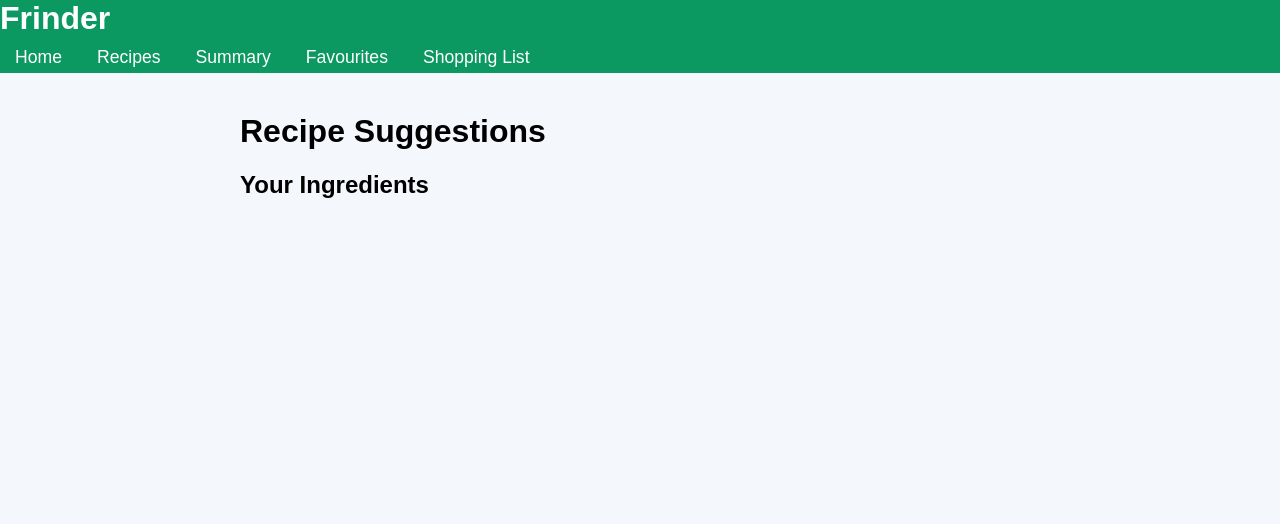
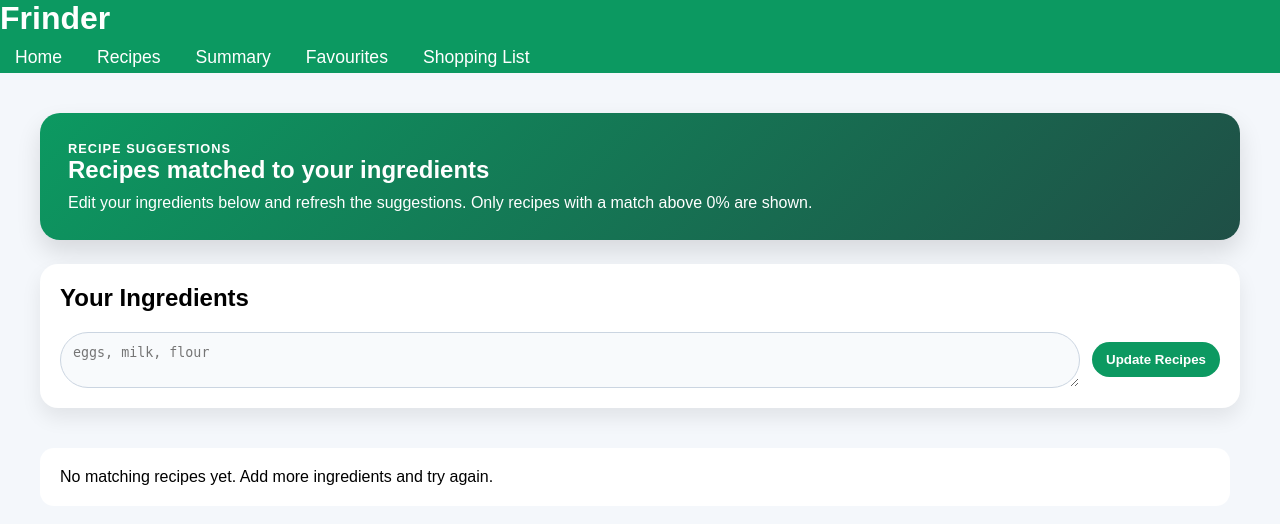
Before and after one commit to 2026-pwr-sl/script-languages-6g, a Flask app: page /recipes in a window 1280 px wide. Shown: the top 524 px of the page. Run offline with Flask 3, Linux system fonts and the light colour scheme.

Commit message:
feat: improve recipes page UI

```diff
--- a/Frinder/static/style.css
+++ b/Frinder/static/style.css
@@ -125,3 +125,135 @@ button {
   font-weight: bold;
   text-decoration: none;
 }
+
+.container {
+    max-width: 1200px;
+}
+
+.recipes-banner {
+    background: linear-gradient(135deg, #0C9961, #1f4f46);
+    color: white;
+    padding: 28px;
+    border-radius: 20px;
+    margin-bottom: 24px;
+    box-shadow: 0 12px 24px rgba(0, 0, 0, 0.12);
+}
+
+.recipes-banner__label {
+    margin: 0 0 8px;
+    text-transform: uppercase;
+    letter-spacing: 1px;
+    font-size: 0.8rem;
+    font-weight: bold;
+}
+
+.recipes-banner h1 {
+    margin: 0 0 10px;
+}
+
+.recipes-banner p {
+    margin: 0;
+}
+
+.selected-ingredients-box {
+    background: white;
+    border-radius: 18px;
+    padding: 20px;
+    margin-bottom: 24px;
+    box-shadow: 0 10px 20px rgba(0, 0, 0, 0.08);
+}
+
+.selected-ingredients-box h2 {
+    margin-top: 0;
+}
+
+.ingredients-edit-form {
+    display: flex;
+    gap: 12px;
+    align-items: flex-start;
+}
+
+.ingredients-edit-form__textarea {
+    min-height: 54px;
+    border: 1px solid #cbd5e1;
+    border-radius: 999px;
+    resize: vertical;
+    background: #f8fafc;
+}
+
+.ingredients-edit-form__button {
+    border: none;
+    border-radius: 999px;
+    background: #0C9961;
+    color: white;
+    cursor: pointer;
+    font-weight: bold;
+    white-space: nowrap;
+}
+
+.ingredients-edit-form__button:hover {
+    opacity: 0.9;
+}
+
+.recipes-scroll {
+    max-height: 72vh;
+    overflow-y: auto;
+    padding-right: 10px;
+}
+
+.recipes-grid {
+    display: grid;
+    grid-template-columns: repeat(3, minmax(0, 1fr));
+    gap: 20px;
+}
+
+.recipe-card {
+    margin-top: 0;
+    display: flex;
+    flex-direction: column;
+}
+
+.recipe-card__meta {
+    display: flex;
+    gap: 10px;
+    margin-top: 10px;
+    color: #64748b;
+    font-size: 0.9rem;
+}
+
+.recipe-card__actions a {
+    color: #0C9961;
+    font-weight: bold;
+    text-decoration: none;
+}
+
+.recipe-card__actions a:hover {
+    text-decoration: underline;
+}
+
+.recipes-empty-message {
+    grid-column: 1 / -1;
+    background: white;
+    border-radius: 14px;
+    padding: 20px;
+}
+
+@media (max-width: 900px) {
+    .recipes-grid {
+        grid-template-columns: repeat(2, minmax(0, 1fr));
+    }
+}
+
+@media (max-width: 650px) {
+    .recipes-grid {
+        grid-template-columns: 1fr;
+    }
+
+    .ingredients-edit-form {
+        flex-direction: column;
+    }
+
+    .ingredients-edit-form__button {
+        width: 100%;
+    }
+}
--- a/Frinder/templates/recipes.html
+++ b/Frinder/templates/recipes.html
@@ -1,17 +1,36 @@
 {% extends "base.html" %}
 
 {% block content %}
-<h1>Recipe Suggestions</h1>
 
+<section class="recipes-banner">
+    <p class="recipes-banner__label">Recipe Suggestions</p>
+    <h1>Recipes matched to your ingredients</h1>
+    <p>
+        Edit your ingredients below and refresh the suggestions.
+        Only recipes with a match above 0% are shown.
+    </p>
+</section>
+
+<section class="selected-ingredients-box">
     <h2>Your Ingredients</h2>
-<ul>
-  {% for ingredient in user_ingredients %}
-    <li>{{ ingredient }}</li>
-  {% endfor %}
-</ul>
 
-{% for recipe in suggestions %}
-  <div class="recipe-card">
+    <form action="{{ url_for('recipes') }}" method="POST" class="ingredients-edit-form">
+        <textarea
+            name="ingredients"
+            class="ingredients-edit-form__textarea"
+            placeholder="eggs, milk, flour"
+        >{{ user_ingredients | join(', ') }}</textarea>
+
+        <button type="submit" class="ingredients-edit-form__button">
+            Update Recipes
+        </button>
+    </form>
+</section>
+
+<section class="recipes-scroll">
+    <div class="recipes-grid">
+        {% for recipe in suggestions if recipe.match_score > 0 %}
+            <article class="recipe-card">
                 <div class="recipe-card__top">
                     <h3 class="recipe-card__title">{{ recipe.name }}</h3>
                     <span class="recipe-card__badge">{{ recipe.match_score }}% match</span>
@@ -48,6 +67,13 @@
                 <div class="recipe-card__actions">
                     <a href="#">Add to Favorites</a>
                 </div>
+            </article>
+        {% else %}
+            <p class="recipes-empty-message">
+                No matching recipes yet. Add more ingredients and try again.
+            </p>
+        {% endfor %}
     </div>
-{% endfor %}
+</section>
+
 {% endblock %}
```
Lines whose indentation alone changed are shown as unchanged.
